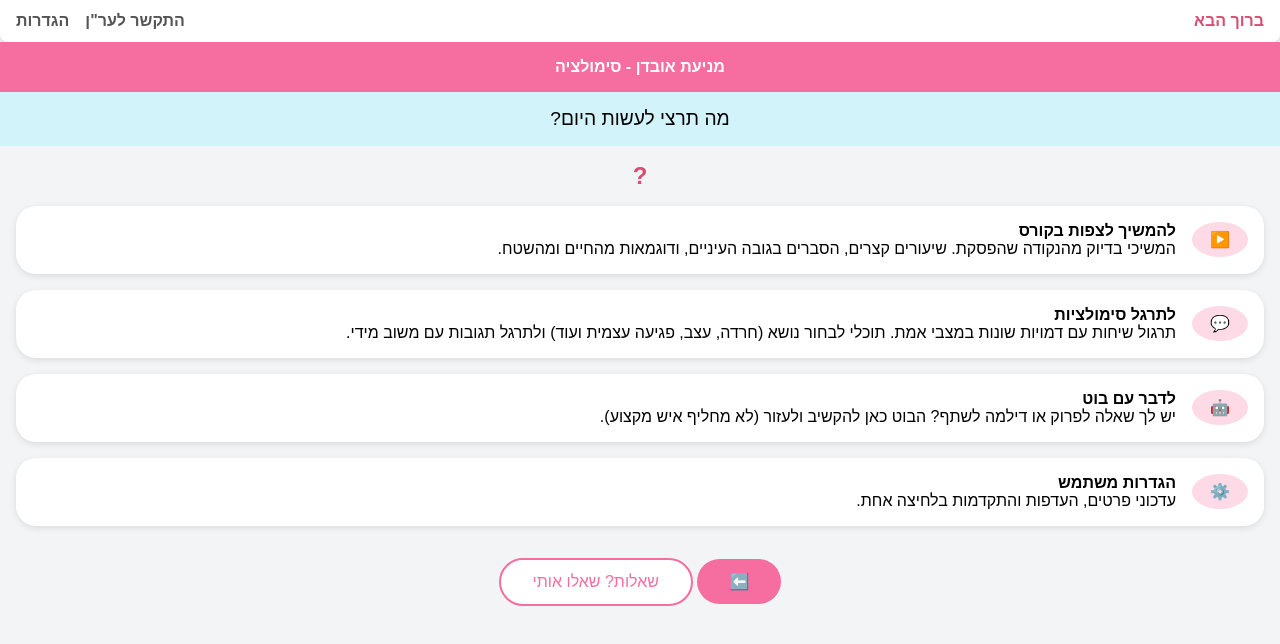
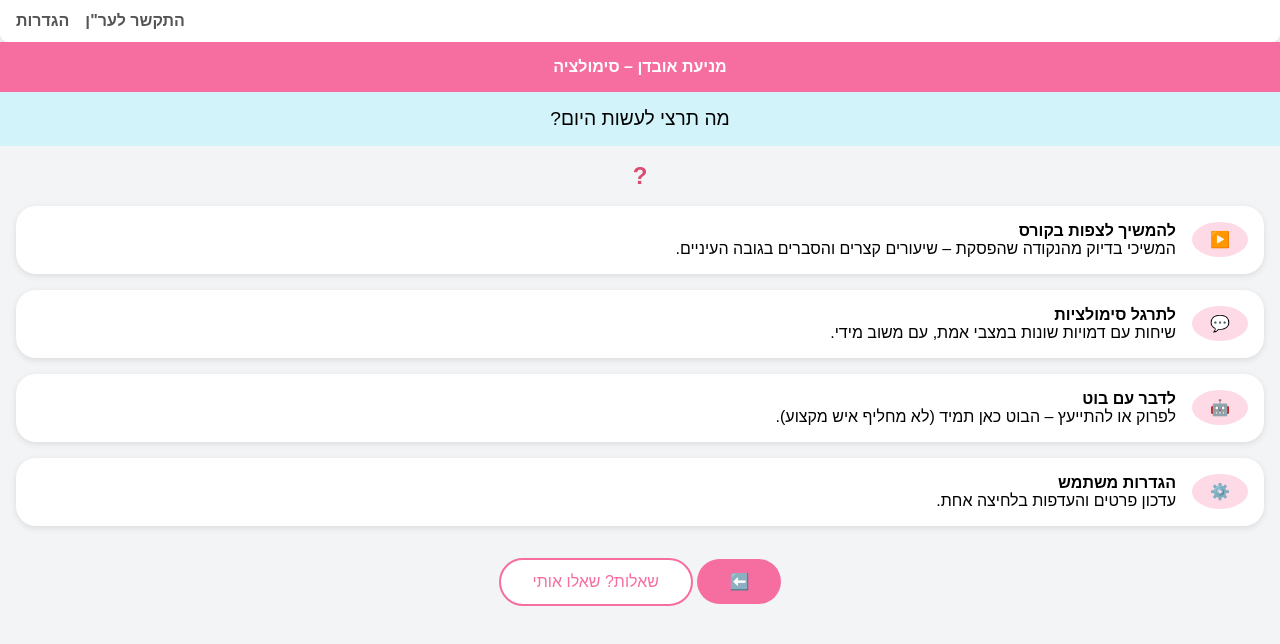
Before and after one commit to dekel22/menataid, a website: page mainpage.html in a window 1280 px wide. Drawn offline with Linux system fonts and the light colour scheme.

Commit message:
Update mainpage.html

```diff
--- a/mainpage.html
+++ b/mainpage.html
@@ -3,12 +3,12 @@
 <head>
   <meta charset="UTF-8" />
   <meta name="viewport" content="width=device-width, initial-scale=1.0" />
-  <title>מניעת אובדן - סימולציה</title>
+  <title>מניעת אובדן – סימולציה</title>
 
   <style>
     body{margin:0;font-family:Arial,sans-serif;background:#f3f4f6}
 
-    /* ─────────────  NAVBAR  ───────────── */
+    /* ───── NAVBAR ───── */
     .navbar{
       background:#fff;
       border-radius:0 0 8px 8px;
@@ -29,7 +29,7 @@
       padding:0;
       display:flex;
       gap:1rem;
-      flex-direction:row-reverse;      /* RTL order */
+      flex-direction:row-reverse; /* RTL */
     }
     .navbar a{
       text-decoration:none;
@@ -38,12 +38,12 @@
     }
     .navbar a:hover{color:#d94d72}
 
-    /* ─────────────  PAGE BASICS  ───────────── */
+    /* ───── PAGE BASICS ───── */
     .header{background:#f66da0;color:#fff;padding:1rem;text-align:center;font-weight:bold}
     .sub-header{background:#d2f3f9;text-align:center;padding:1rem;font-size:1.2rem}
     .question{font-size:1.5rem;color:#d94d72;margin:1rem auto;text-align:center;font-weight:bold}
 
-    /* ─────────────  CARDS  ───────────── */
+    /* ───── CARDS ───── */
     .card{
       background:#fff;
       border-radius:20px;
@@ -63,49 +63,41 @@
     }
     .text-content{flex:1}
 
-    /* ─────────────  BUTTONS  ───────────── */
+    /* ───── BUTTONS ───── */
     .button-container{text-align:center;margin:2rem}
     .back-button{
-      background:#f66da0;
-      border:none;
-      color:#fff;
-      padding:.8rem 2rem;
-      border-radius:40px;
-      font-size:1rem;
-      cursor:pointer;
+      background:#f66da0;border:none;color:#fff;
+      padding:.8rem 2rem;border-radius:40px;
+      font-size:1rem;cursor:pointer;
     }
     .input-button{
-      background:#fff;
-      color:#f66da0;
-      border:2px solid #f66da0;
-      border-radius:40px;
-      padding:.8rem 2rem;
-      font-size:1rem;
-      cursor:pointer;
+      background:#fff;color:#f66da0;
+      border:2px solid #f66da0;border-radius:40px;
+      padding:.8rem 2rem;font-size:1rem;cursor:pointer;
     }
   </style>
 </head>
 <body>
-  <!-- ░░░░░░  NAVBAR  ░░░░░░ -->
+  <!-- ░░░ NAVBAR ░░░ -->
   <nav class="navbar">
-    <span class="welcome">ברוך הבא</span>
+    <span class="welcome"></span>
     <ul>
       <li><a href="settings.html">הגדרות</a></li>
       <li><a href="tel:1201">התקשר לער"ן</a></li>
     </ul>
   </nav>
 
-  <!-- ░░░░░░  PAGE CONTENT  ░░░░░░ -->
-  <div class="header">מניעת אובדן - סימולציה</div>
+  <!-- ░░░ PAGE CONTENT ░░░ -->
+  <div class="header">מניעת אובדן – סימולציה</div>
   <div class="sub-header">מה תרצי לעשות היום?</div>
   <div class="question">?</div>
 
-  <!-- כרטיסי תפריט ראשי -->
+  <!-- כרטיסי תפריט -->
   <div class="card">
     <div class="icon-circle">▶️</div>
     <div class="text-content">
       <strong><a href="videos.html" style="color:inherit;text-decoration:none;">להמשיך לצפות בקורס</a></strong><br>
-      המשיכי בדיוק מהנקודה שהפסקת. שיעורים קצרים, הסברים בגובה העיניים, ודוגמאות מהחיים ומהשטח.
+      המשיכי בדיוק מהנקודה שהפסקת – שיעורים קצרים והסברים בגובה העיניים.
     </div>
   </div>
 
@@ -114,7 +106,7 @@
       <div class="icon-circle">💬</div>
       <div class="text-content">
         <strong>לתרגל סימולציות</strong><br>
-        תרגול שיחות עם דמויות שונות במצבי אמת. תוכלי לבחור נושא (חרדה, עצב, פגיעה עצמית ועוד) ולתרגל תגובות עם משוב מידי.
+        שיחות עם דמויות שונות במצבי אמת, עם משוב מידי.
       </div>
     </div>
   </a>
@@ -123,33 +115,40 @@
     <div class="icon-circle">🤖</div>
     <div class="text-content">
       <strong>לדבר עם בוט</strong><br>
-      יש לך שאלה לפרוק או דילמה לשתף? הבוט כאן להקשיב ולעזור (לא מחליף איש מקצוע).
+      לפרוק או להתייעץ – הבוט כאן תמיד (לא מחליף איש מקצוע).
     </div>
   </div>
 
-  <!-- כרטיס להגדרות -->
   <a href="settings.html" style="text-decoration:none;color:inherit;">
     <div class="card">
       <div class="icon-circle">⚙️</div>
       <div class="text-content">
         <strong>הגדרות משתמש</strong><br>
-        עדכוני פרטים, העדפות והתקדמות בלחיצה אחת.
+        עדכון פרטים והעדפות בלחיצה אחת.
       </div>
     </div>
   </a>
 
-  <!-- כפתורים תחתונים -->
+  <!-- כפתורי תחתית -->
   <div class="button-container">
     <button class="back-button">⬅️</button>
     <button class="input-button">שאלות? שאלו אותי</button>
   </div>
 
-  <!-- ░░░░░░  SCRIPT  ░░░░░░ -->
+  <!-- ░░░ SCRIPT ░░░ -->
   <script>
+    /**
+     * מציג רק את הערך ששמור תחת המפתח 'name'
+     * אם לא קיים – לא מוצג כלום (אפשר לשנות להודעה ברירת-מחדל במידת הצורך)
+     */
     document.addEventListener('DOMContentLoaded', () => {
-      const savedName = sessionStorage.getItem('name');
+      const savedName = sessionStorage.getItem('name');   // השם שאוחסן בעבר
       const el = document.querySelector('.welcome');
-      if (el && savedName) el.textContent = `ברוך הבא, ${savedName}`;
+      if (el && savedName) {
+        el.textContent = savedName;                      // רק השם
+      } else {
+        console.warn('⚠️  name not found in sessionStorage');
+      }
     });
   </script>
 </body>
```
